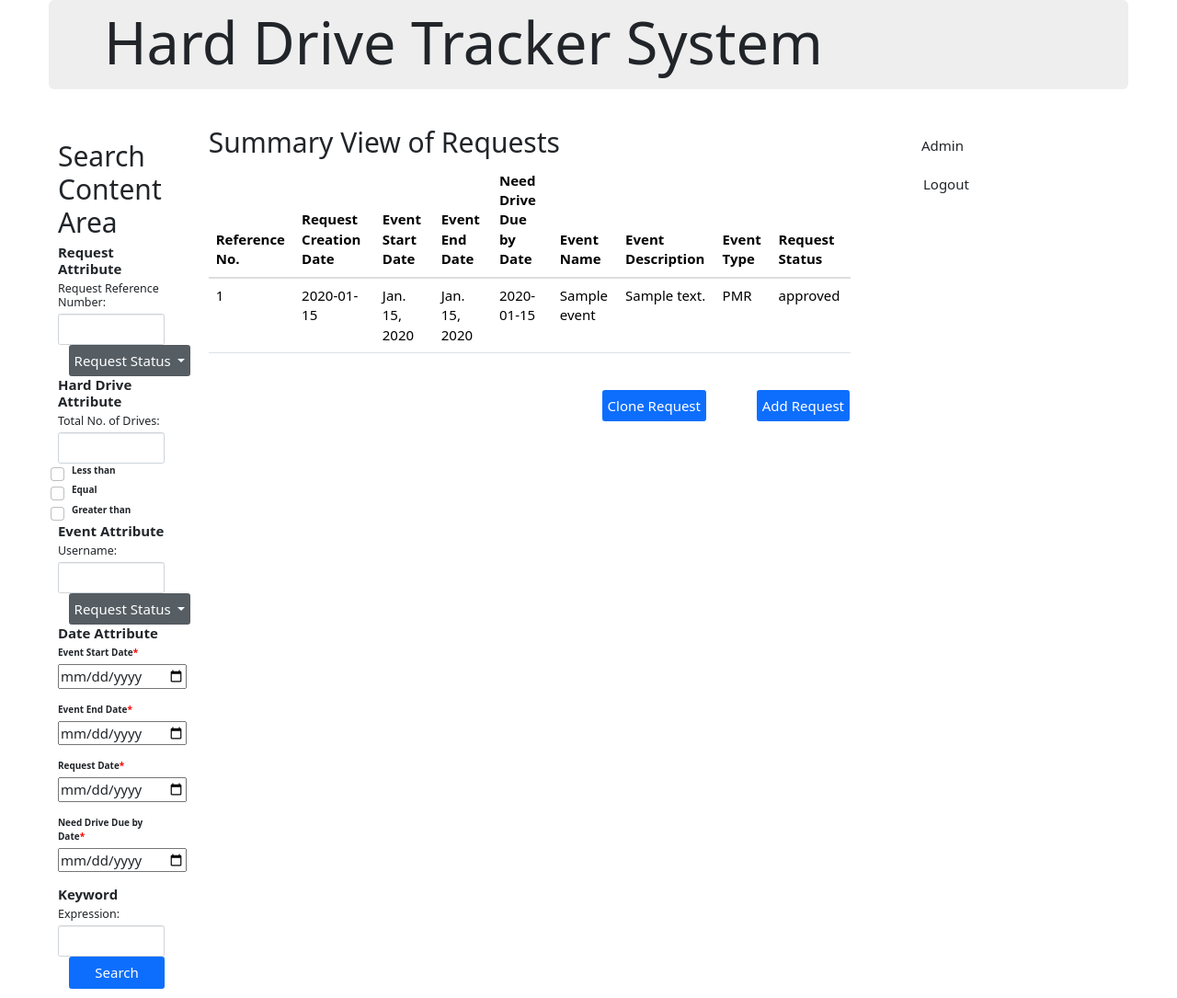
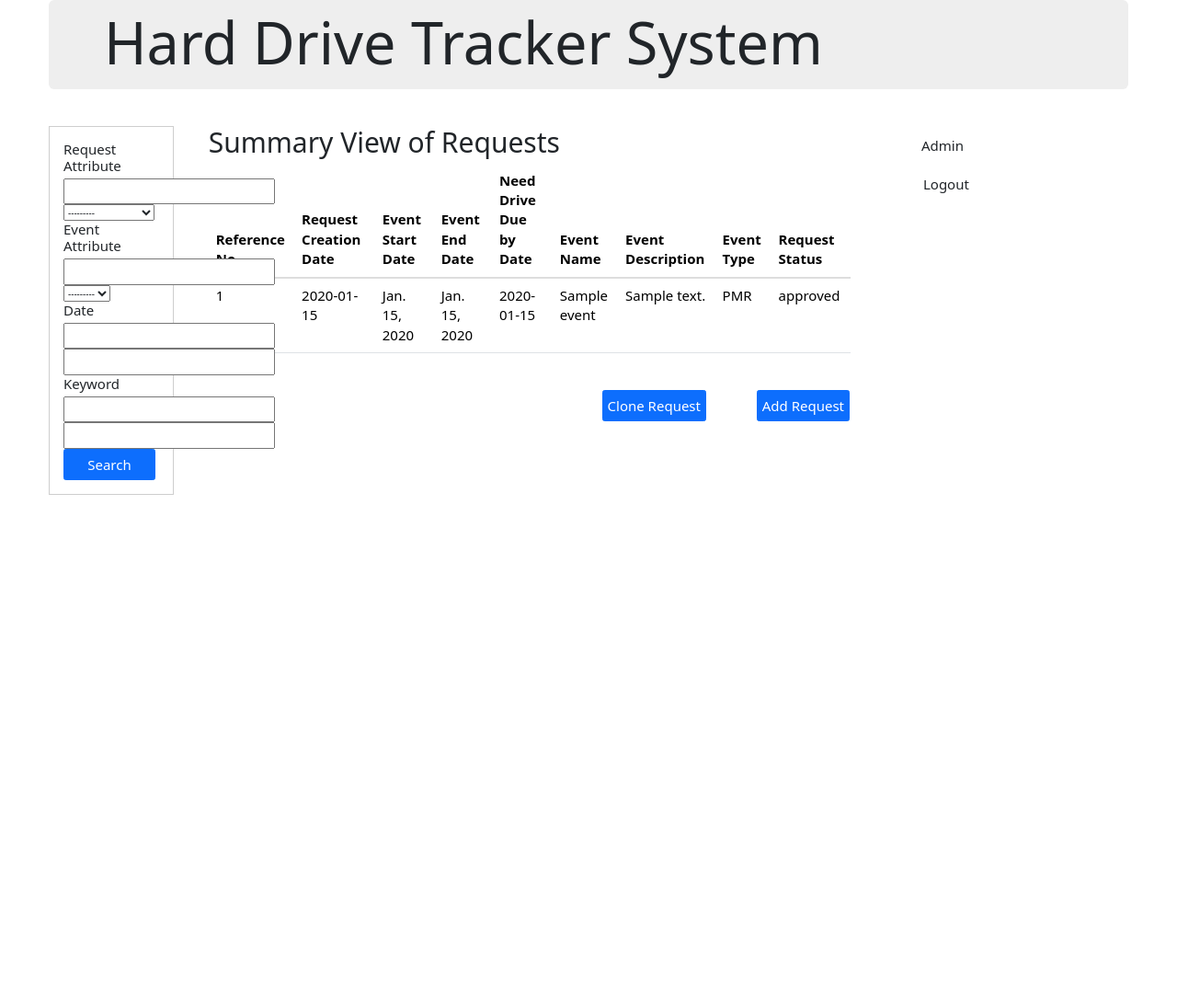
Before and after one commit to CS4311-Team-2/hard-drive-tracker-system, a Django app: page /view_all_requests/ in a window 1280 px wide. Shown: the whole page at 92% size. After the commit the page ends 538 px from the top, so only its background shows below. Run offline with Django 4.2, Linux system fonts and the light colour scheme; a user stored in the database is signed in; tables that the repository leaves empty hold one stand-in row (values such as "Sample post"); some libraries are stand-ins or nearby versions.

Commit message:
Implemented Filter for Requests for Maintainers

```diff
--- a/main/filters.py
+++ b/main/filters.py
@@ -1,7 +1,9 @@
+from multiprocessing.sharedctypes import Value
 import django_filters
+from main.models import request
 from users.models import UserProfile
-from django.db.models import Q
-from .models import HardDrive
+from django.db.models import Q, Count
+from .models import HardDrive, Request, Event
 
 
 
@@ -21,6 +23,34 @@ class UserProfilesFilter(django_filters.FilterSet):
         return queryset.filter(
             Q(first_name__icontains=value) | Q(last_name__icontains=value) | Q(email__icontains=value) | Q(username__icontains=value)
         )
+
+class RequestFilter(django_filters.FilterSet):
+    request_keyword = django_filters.CharFilter(method='search_all_request_fields',label="Request Keyword")
+
+    class Meta:
+        model = Request
+        fields = ['request_reference_no', 'request_status', 'request_keyword']
+
+    def search_all_request_fields(self, queryset, name, value):
+        return queryset.filter(
+            Q(request_reference_no__icontains=value) | Q(request_status__icontains=value)
+        )
+
+class EventFilter(django_filters.FilterSet):
+    event_name = django_filters.CharFilter(field_name="event_name", lookup_expr="icontains", label="Event Name")
+    event_start_date = django_filters.DateFilter(field_name="event_start_date", lookup_expr="gte", label="Event Start Date")
+    event_end_date = django_filters.DateFilter(field_name="event_end_date", lookup_expr="lte", label="Event End Date")
+    event_keyword = django_filters.CharFilter(method='search_all_event_fields',label="Event Keyword")
+
+    class Meta:
+        model = Event
+        fields = ['event_name', 'event_type', 'event_start_date', 'event_end_date', 'event_keyword']
+
+    def search_all_event_fields(self, queryset, name, value):
+        return queryset.filter(
+            Q(event_name__icontains=value) | Q(event_type__icontains=value) | Q(event_start_date__icontains=value) | Q(event_end_date__icontains=value)
+        )
+
 class HardDriveFilter(django_filters.FilterSet):
 
     class Meta:
--- a/main/templates/maintainer/view_all_requests.html
+++ b/main/templates/maintainer/view_all_requests.html
@@ -1,111 +1,38 @@
 {% extends "main/base.html" %}
+
+{% load bootstrap %}
 
 {% block content %}
 
 
 <div class="row">
-    <div class="col-2">
-        <!-- Start of Sidebar -->
-        <nav id="sidebarMenu" class="collapse d-lg-block sidebar collapse bg-white">
-            <div class="position-sticky">
-            <div class="list-group list-group-flush mx-3 mt-4">
-                <h3>Search Content Area</h3>
-
-                <div class="request-attribute">
-                    <h4><strong>Request Attribute</strong></h4>
-                    <h5>Request Reference Number:</h5>
-                    <input type="text" class="form-control">
-                    <div class="dropdown show">
-                        <a class="btn btn-secondary dropdown-toggle" href="#" role="button" id="dropdownMenuLink" data-toggle="dropdown" aria-haspopup="true" aria-expanded="false" style="margin-left:10%;">
-                            Request Status
-                        </a>
-                        <div class="dropdown-menu" aria-labelledby="dropdownMenuLink">
-                            <a class="dropdown-item" href="#">Created</a>
-                            <a class="dropdown-item" href="#">Forecasted</a>
-                            <a class="dropdown-item" href="#">Confirmed</a>
-                            <a class="dropdown-item" href="#">Approved</a>
-                            <a class="dropdown-item" href="#">Declined</a>
-                            <a class="dropdown-item" href="#">Delivered</a>
-                            <a class="dropdown-item" href="#">Fulfilled</a>
-                            <a class="dropdown-item" href="#">Partial-Returned</a>
-                            <a class="dropdown-item" href="#">Closed</a>
-                            <a class="dropdown-item" href="#">Canceled</a>
-                            <a class="dropdown-item" href="#">Archived</a>
-                            <a class="dropdown-item" href="#">Overdue</a>
-                        </div>
-                    </div>
-                </div>
-
-                <div class="hard-drive-attribute">
-                    <h4><strong>Hard Drive Attribute</strong></h4>
-                    <h5>Total No. of Drives:</h5>
-                    <input type="text" class="form-control">
-                    <!-- Radio -->
-                    <div class="form-check form-check-inline">
-                        <input class="form-check-input" type="checkbox" id="inlineCheckbox1" value="option1">
-                        <label class="form-check-label" for="inlineCheckbox1">Less than</label>
-                    </div>
-                        <div class="form-check form-check-inline">
-                        <input class="form-check-input" type="checkbox" id="inlineCheckbox2" value="option2">
-                        <label class="form-check-label" for="inlineCheckbox2">Equal</label>
-                    </div>
-                    <div class="form-check form-check-inline">
-                        <input class="form-check-input" type="checkbox" id="inlineCheckbox3" value="option3">
-                        <label class="form-check-label" for="inlineCheckbox3">Greater than</label>
-                    </div>
-
-                </div>
-
-                <div class="event-attribute">
-                    <h4><strong>Event Attribute</strong></h4>
-                    <h5>Username:</h5>
-                    <input type="text" class="form-control">
-
-                    <div class="dropdown show">
-                        <a class="btn btn-secondary dropdown-toggle" href="#" role="button" id="dropdownMenuLink" data-toggle="dropdown" aria-haspopup="true" aria-expanded="false" style="margin-left:10%;">
-                            Request Status
-                        </a>
-                        <div class="dropdown-menu" aria-labelledby="dropdownMenuLink">
-                            <a class="dropdown-item" href="#">Required</a>
-                        </div>
-                    </div>
-                </div>
-
-                <div class="date-attribute">
-                    <h4><strong>Date Attribute</strong></h4>
-                    <div class="form-group">
-                        <label for="'startDate">Event Start Date<span>*</span></label>
-                        <input type="date" class="startDate" name="startDate"/>
-                        <i class="fas fa-calander-alt"></i>
-                    </div>
-                    <div class="form-group">
-                        <label for="'startDate">Event End Date<span>*</span></label>
-                        <input type="date" class="endDate" name="endDate"/>
-                        <i class="fas fa-calander-alt"></i>
-                    </div>
-                    <div class="form-group">
-                        <label for="'startDate">Request Date<span>*</span></label>
-                        <input type="date" class="endDate" name="endDate"/>
-                        <i class="fas fa-calander-alt"></i>
-                    </div>
-                    <div class="form-group">
-                        <label for="'startDate">Need Drive Due by Date<span>*</span></label>
-                        <input type="date" class="endDate" name="endDate"/>
-                        <i class="fas fa-calander-alt"></i>
-                    </div>
-                </div>
-
-                <div class="keyword-attribute">
-                    <h4><strong>Keyword</strong></h4>
-                    <h5>Expression:</h5>
-                    <input type="text" class="form-control">
-                </div>
-
-                <button type="submit" class="btn btn-primary" style="margin-left:10%;">Search</button>
-            </div>
-        </nav>
-        <!-- End of Sidebar -->
-    </div>
+    <div class="col-md-2">
+        <!--FILTERING-->
+        <div class="row">
+           <div class="col">
+              <div class="container-fluid" style="border:1px solid #cecece;">
+                 <form method="get">
+                    <br>
+                     <h4>Request Attribute</h4>
+                     {{request_filter.form.request_reference_no | bootstrap}}
+                     {{request_filter.form.request_status | bootstrap}}
+                     <h4>Event Attribute</h4>
+                     {{event_filter.form.event_name | bootstrap}}
+                     {{event_filter.form.event_type | bootstrap}}
+                     <h4>Date</h4>
+                     {{event_filter.form.event_start_date | bootstrap}}
+                     {{event_filter.form.event_end_date | bootstrap}}
+                     <h4>Keyword</h4>
+                     {{request_filter.form.request_keyword | bootstrap}}
+                     {{event_filter.form.event_keyword | bootstrap}}
+                     <button class="btn btn-primary" type="submit" style="width:100px;">Search</button>
+                     <br><br>
+                 </form>
+              </div>
+           </div>
+        </div>
+        <br>
+      </div>
     <div class="col">
         <main class="content">
             <h3>Summary View of Requests</h3>
--- a/main/views/maintainer.py
+++ b/main/views/maintainer.py
@@ -12,8 +12,7 @@ from main.models.configurations.hard_drive_connection_ports import HardDriveConn
 from main.forms import HardDriveForm
 from main.models.configurations.hard_drive_type import HardDriveType
 from main.models.configurations.hard_drive_manufacturers import HardDriveManufacturers
-from main.filters import HardDriveFilter
-
+from main.filters import HardDriveFilter, RequestFilter, EventFilter
 from users.models import UserProfile
 from main.filters import UserProfilesFilter
 
@@ -47,15 +46,23 @@ def view_request(request):
 def view_all_requests(http_request):
     data = {}
     requests = Request.objects.all()
+
+    request_filter = RequestFilter(http_request.GET, queryset = requests)
+    requests = request_filter.qs
+
+    event_filter = EventFilter()
+
     for r in requests:
         events = Event.objects.filter(request = r)
+        event_filter = EventFilter(http_request.GET, queryset = events)
+        events = event_filter.qs
         if not events:
             continue
         else:
             event = events[0]
         data[r] = event
 
-    context = {'data': data, 'requests' : requests}
+    context = {'data': data, 'requests' : requests, 'request_filter': request_filter, 'event_filter': event_filter}
     return render(http_request, 'maintainer/view_all_requests.html', context)
 
 @login_required(login_url='main:login')
```
